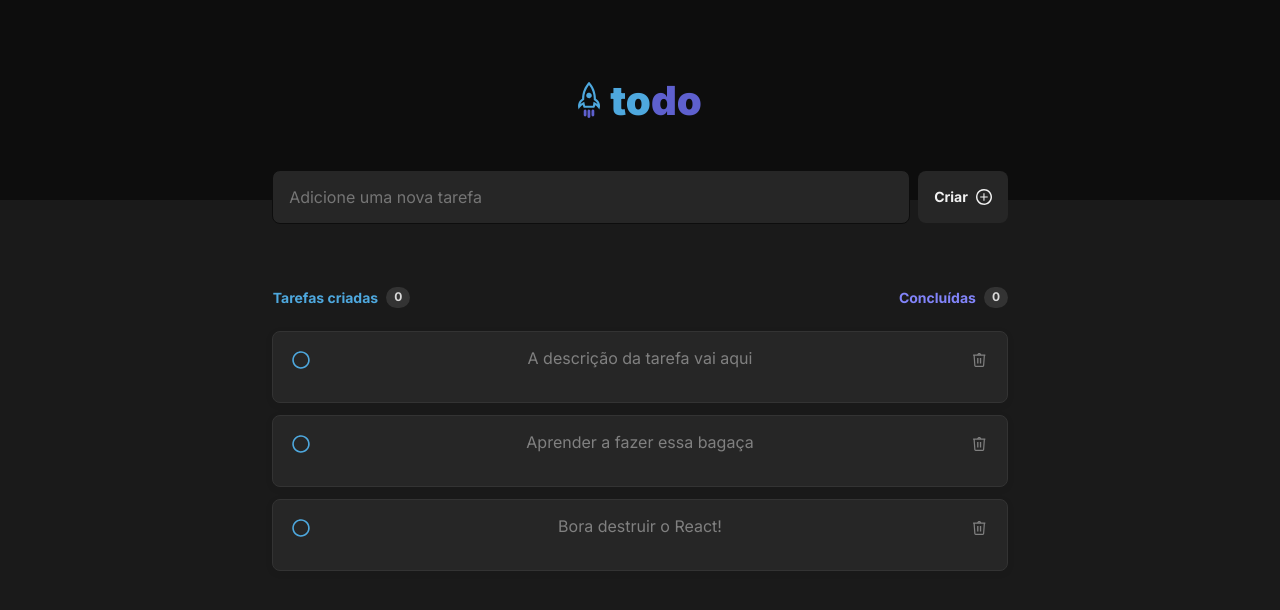
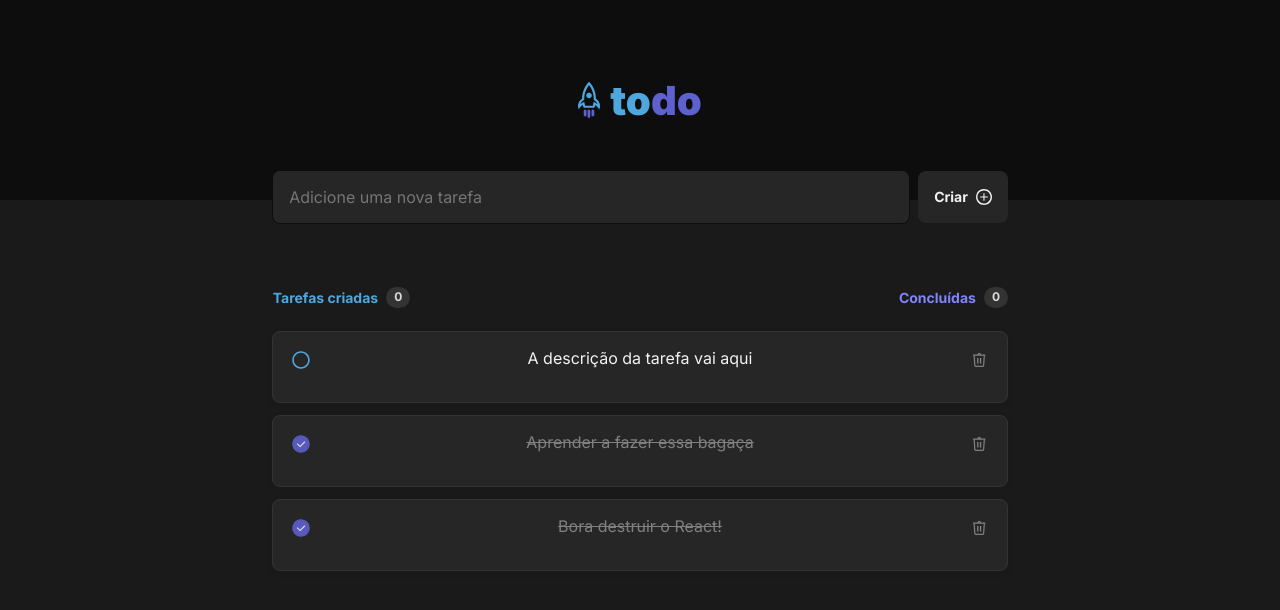
Before and after one commit to tiagaoalb/desafios-ignite, a React (Vite) app in the folder todo-list/: page / in a window 1280 px wide. Shown: the top 610 px of the page. Built offline with nearby package versions, Linux system fonts and the light colour scheme.

Commit message:
chore: update is completed logic

```diff
--- a/todo-list/src/components/TaskCard.module.css
+++ b/todo-list/src/components/TaskCard.module.css
@@ -9,6 +9,7 @@
   border: 1px solid var(--gray-400, #333);
   background: var(--gray-500, #262626);
   box-shadow: 0px 2px 8px 0px rgba(0, 0, 0, 0.06);
+  color: var(--gray-100, #F2F2F2);
   display: flex;
   justify-content: space-between;
   align-items: flex-start;
@@ -22,4 +23,10 @@
 button {
   background-color: transparent;
   border: none;
+  cursor: pointer;
 }
+
+.completed {
+  text-decoration: line-through;
+  color: var(--gray-300, #ccc);
+}
--- a/todo-list/src/components/TaskCard.tsx
+++ b/todo-list/src/components/TaskCard.tsx
@@ -1,21 +1,26 @@
 import styles from './TaskCard.module.css'
-// import Checked from '../assets/checked.svg'
+import Checked from '../assets/checked.svg'
 import Unchecked from '../assets/unchecked.svg'
 import TrashCan from '../assets/trash.svg'
 
 interface TaskCardProps {
   description: string
   isComplete: boolean
+  toggleCompletion: () => void
 }
 
-export function TaskCard({ description, isComplete }: TaskCardProps) {
+export function TaskCard({
+  description,
+  isComplete,
+  toggleCompletion,
+}: TaskCardProps) {
   return (
     <div className={styles.card}>
       <div className={styles.content}>
-        <button>
-          <img src={Unchecked} />
+        <button onClick={toggleCompletion}>
+          {isComplete ? <img src={Checked} /> : <img src={Unchecked} />}
         </button>
-        <span>{description}</span>
+        <span className={isComplete ? styles.completed: ''}>{description}</span>
         <button>
           <img src={TrashCan} />
         </button>
```
